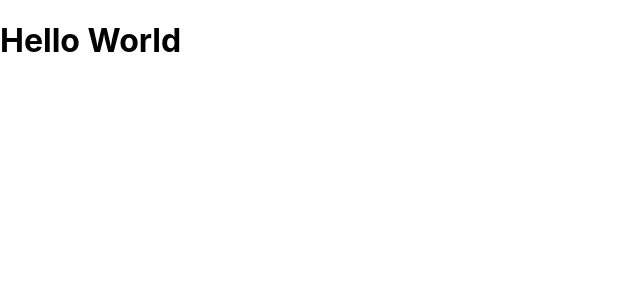
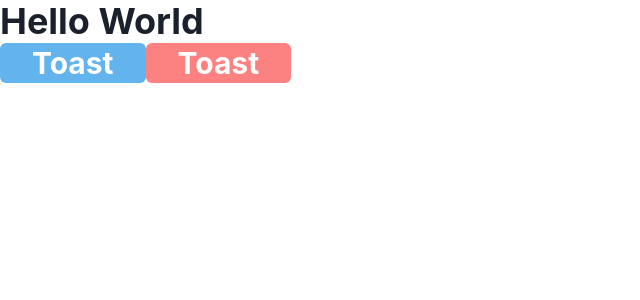
Before and after one commit to mateuscorreiaazevedo/next-config, a Next.js app: page / in a window 1280 px wide. Shown: the top 300 px of the page, without its empty margins (0-640 px from the left). Built offline with nearby package versions, Linux system fonts and the light colour scheme.

Commit message:
feat: configurate chakra-ui on next application

```diff
--- a/package.json
+++ b/package.json
@@ -9,6 +9,10 @@
     "lint": "next lint"
   },
   "dependencies": {
+    "@chakra-ui/react": "^2.3.6",
+    "@emotion/react": "^11",
+    "@emotion/styled": "^11",
+    "framer-motion": "^6",
     "next": "13.0.0",
     "react": "18.2.0",
     "react-dom": "18.2.0"
--- a/src/pages/_app.tsx
+++ b/src/pages/_app.tsx
@@ -1,9 +1,13 @@
+import { ChakraProvider } from '@chakra-ui/react'
 import { AppProps } from 'next/app'
-import '../styles/globals.css'
 import React from 'react'
 
 const MyApp: React.FC<AppProps> = ({ Component, pageProps }) => {
-  return <Component {...pageProps} />
+  return (
+    <ChakraProvider>
+      <Component {...pageProps} />
+    </ChakraProvider>
+  )
 }
 
 export default MyApp
--- a/src/pages/index.tsx
+++ b/src/pages/index.tsx
@@ -1,13 +1,67 @@
 import { HeadComponent } from '../components/Head'
 import React from 'react'
+import { Alert, AlertIcon, Button, Heading, useToast } from '@chakra-ui/react'
 
 const Home: React.FC = () => {
+  const toast = useToast()
+  const [message, setMessage] = React.useState('Lorem, ipsum.')
+
+  const successMessage = () => {
+    toast({
+      title: 'Toast Acionado!',
+      status: 'success',
+      duration: 2000,
+      position: 'bottom-left',
+      description: 'Olá esse é um teste do toast do Chakra UI'
+    })
+  }
+
+  const errorMessage = () => {
+    toast({
+      title: 'Erro!',
+      status: 'error',
+      duration: 2000,
+      position: 'bottom-left',
+      description: message
+    })
+  }
+
   return (
     <>
       <HeadComponent title="Home" />
-      <div>
-        <h1>Hello World</h1>
-      </div>
+      <>
+        <Heading as="h1">Hello World</Heading>
+        <Button
+          onClick={successMessage}
+          py={4}
+          px={8}
+          background="blue.300"
+          color="white"
+          fontWeight={'bold'}
+          fontSize={'3xl'}
+          transition="all 400ms"
+          _hover={{
+            background: 'blue.500'
+          }}
+        >
+          Toast
+        </Button>
+        <Button
+          onClick={errorMessage}
+          py={4}
+          px={8}
+          background="red.300"
+          color="white"
+          fontWeight={'bold'}
+          fontSize={'3xl'}
+          transition="all 400ms"
+          _hover={{
+            background: 'red.500'
+          }}
+        >
+          Toast
+        </Button>
+      </>
     </>
   )
 }
--- a/src/styles/globals.css
+++ /dev/null
@@ -1,26 +0,0 @@
-html,
-body {
-  padding: 0;
-  margin: 0;
-  font-family: -apple-system, BlinkMacSystemFont, Segoe UI, Roboto, Oxygen,
-    Ubuntu, Cantarell, Fira Sans, Droid Sans, Helvetica Neue, sans-serif;
-}
-
-a {
-  color: inherit;
-  text-decoration: none;
-}
-
-* {
-  box-sizing: border-box;
-}
-
-@media (prefers-color-scheme: dark) {
-  html {
-    color-scheme: dark;
-  }
-  body {
-    color: white;
-    background: black;
-  }
-}
```
Also changed, not shown: src/styles/Home.module.css (deleted, +0 -129 lines), 2 other files (tests, documents, lock files or other folders).
